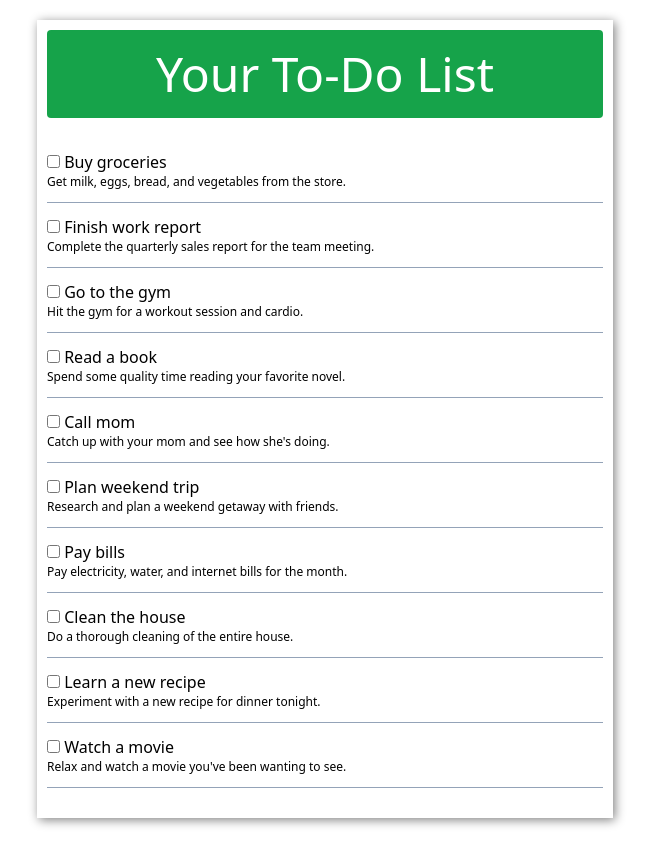
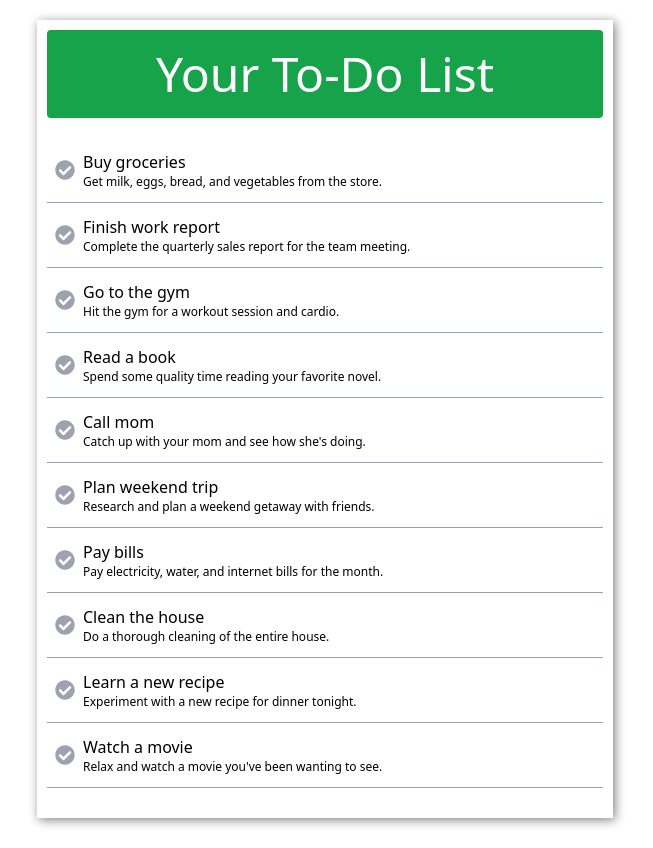
Before and after one commit to rennjay/react-to-do, a React (Create React App) app: page / in a window 1280 px wide. Shown: the whole page, without its empty margins (315-968 px from the left). Built offline with nearby package versions, Linux system fonts and the light colour scheme.

Commit message:
Design the lists and add icons

```diff
--- a/package.json
+++ b/package.json
@@ -8,6 +8,7 @@
     "@testing-library/user-event": "^13.5.0",
     "react": "^18.2.0",
     "react-dom": "^18.2.0",
+    "react-icons": "^4.11.0",
     "react-scripts": "5.0.1",
     "web-vitals": "^2.1.4"
   },
--- a/src/App.css
+++ b/src/App.css
@@ -3,3 +3,12 @@ main {
   padding: 10px;
   margin-bottom: 30px;
 }
+
+.task-item-container {
+  cursor: pointer;
+}
+.task-item-container:hover {
+  transform: scaleX(1.01);
+  transition: ease-out 0.2s;
+  background-color: aliceblue;
+}
--- a/src/components/ListOfTask.js
+++ b/src/components/ListOfTask.js
@@ -7,7 +7,7 @@ function ListOfTask({ todoList,handleCompleteTodo })
             <ul>
             {
                 todoList.map( todo => {
-                   return <li key={todo.id} className="border-b border-slate-400 py-3"><TaskItem handleCompleteTodo={handleCompleteTodo} todo={todo} /></li>
+                   return <li key={todo.id} className="border-b border-slate-400"><TaskItem handleCompleteTodo={handleCompleteTodo} todo={todo} /></li>
                 })
             }
             </ul>
--- a/src/components/TaskItem.js
+++ b/src/components/TaskItem.js
@@ -1,11 +1,19 @@
+import { FaCheckCircle } from 'react-icons/fa';
+
 function TaskItem({todo, handleCompleteTodo}){
     return(
-        <div className="flex flex-col">
-            <div className="TaskItemHeader">
-                <input id={'checkbox' + todo.id} onClick={(event) => handleCompleteTodo(event, todo)} type="checkbox" /><span className= { todo.isCompleted ? 'line-through':''}>&nbsp;{todo.title}</span>
+        <div className="flex task-item-container py-3" onClick={(event) => handleCompleteTodo(event, todo)}>
+            <div className="flex justify-items-center items-center px-2">
+                <FaCheckCircle className={'text-xl ' + (todo.isCompleted ? 'text-green-600' : 'text-gray-400')} />
             </div>
-            <div className="task-item-description text-xs">
-                <p>{todo.description}</p>
+            <div>
+                <div className="TaskItemHeader flex">
+                    {/* <input id={'checkbox' + todo.id} onClick={(event) => handleCompleteTodo(event, todo)} type="checkbox" /> */}
+                    <span className= { todo.isCompleted ? 'line-through':''}>{todo.title}</span>
+                </div>
+                <div className="task-item-description text-xs">
+                    <p>{todo.description}</p>
+                </div>
             </div>
         </div>
     );
```
Also changed, not shown: 1 other file (tests, documents, lock files or other folders).
